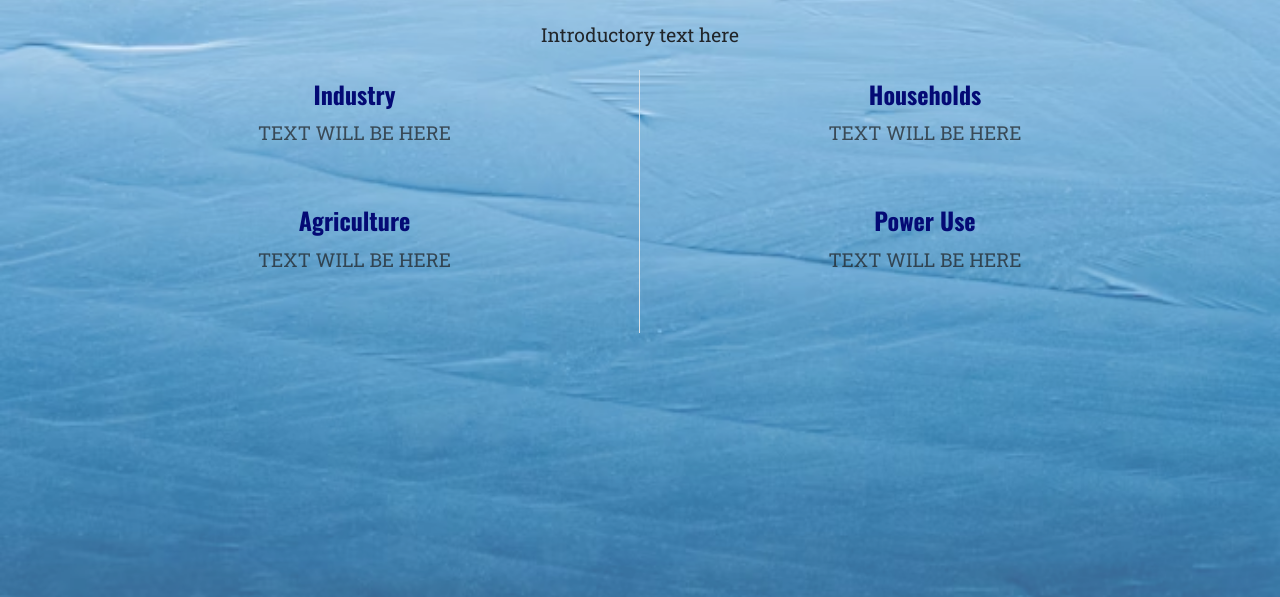
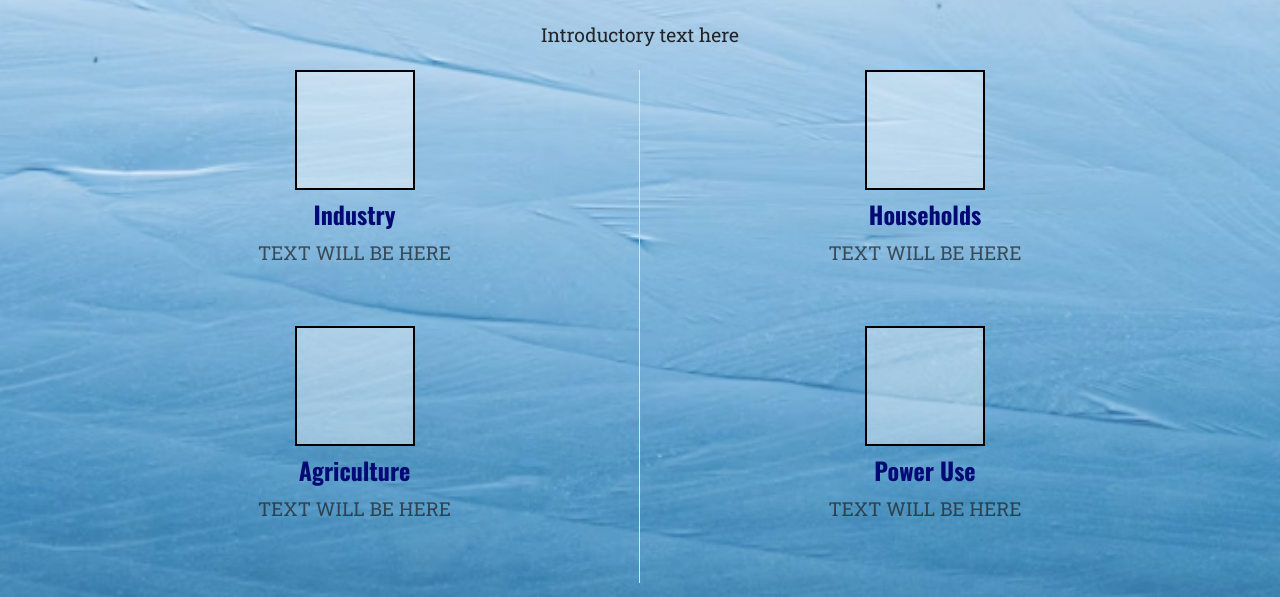
Before and after one commit to Sasha-Clover/myfirstwebsitenci, a plain HTML site: page info.html in a window 1280 px wide. Shown: the part 203-800 px from the top of the page. Drawn offline with nearby package versions, Linux system fonts and the light colour scheme.

Commit message:
Update style.css

```diff
--- a/css/style.css
+++ b/css/style.css
@@ -141,7 +141,14 @@ p {
 
 /* <<< Alexander Kirichenko code (contact.html page and info.html page >>> */
 
-
+.placeholder-square {
+    width: 120px;
+    height: 120px;
+    background-color: rgba(255,255,255,0.4);
+    border: 2px solid #000;
+    margin-left: auto;
+    margin-right: auto;
+}
 
 /*  <<< 7. Andrei G code >>>  */
 
```
